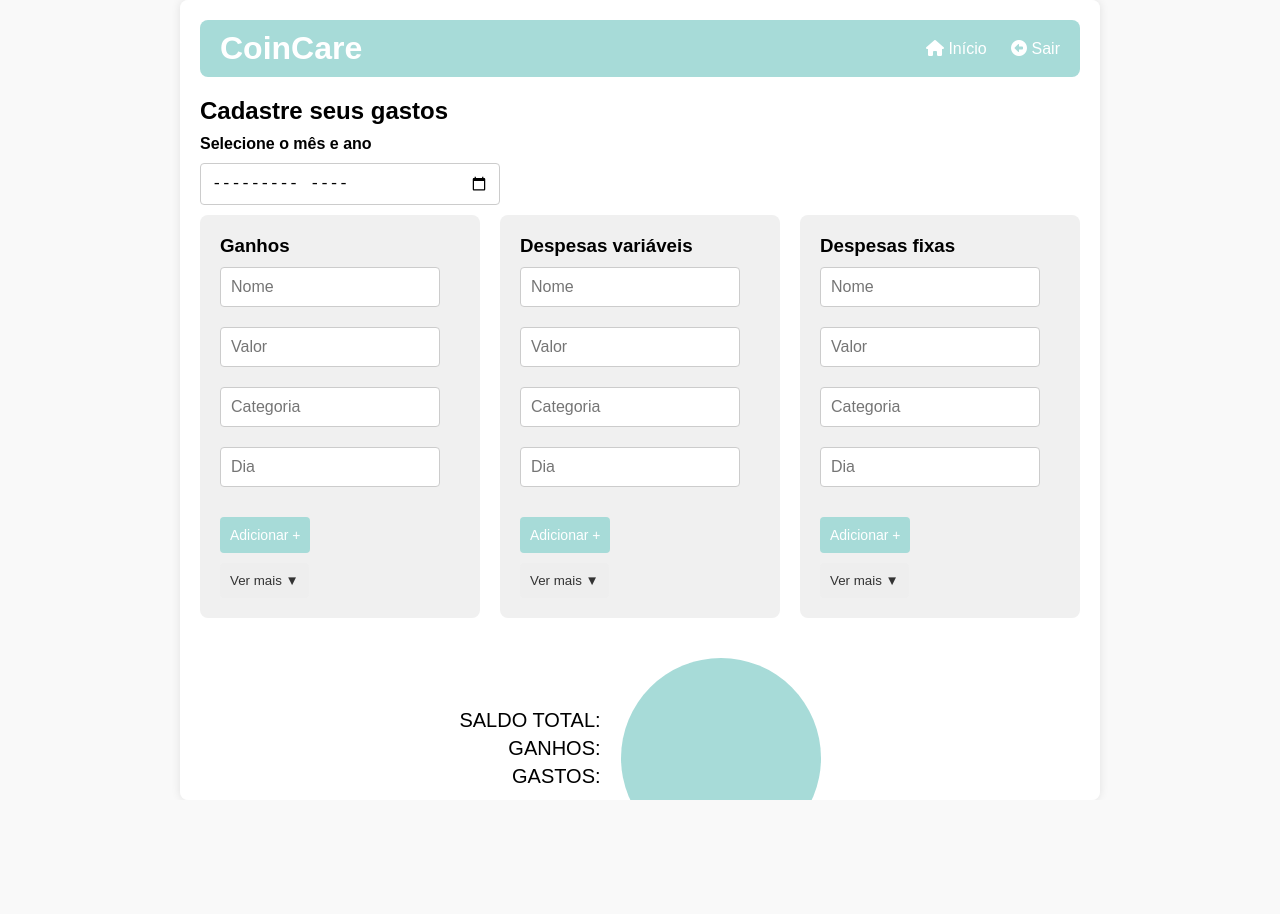
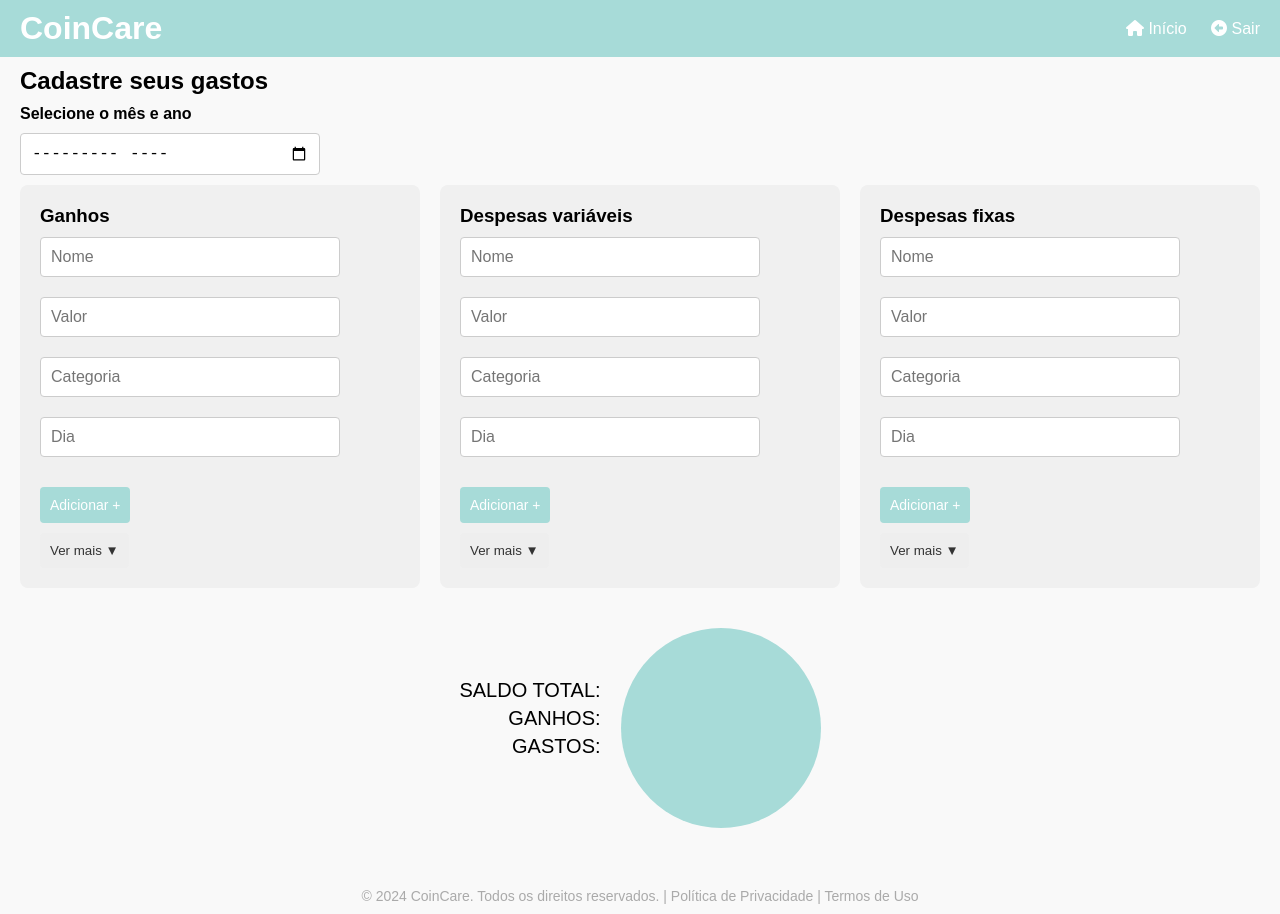
Before and after one commit to ICEI-PUC-Minas-PPLES-TI/plf-es-2024-1-ti1-0387100-coincare, a plain HTML site: page codigo/cadastroGastos.html in a window 1280 px wide. Before the commit the page ends 800 px from the top, so only its background shows below. Drawn offline with Linux system fonts and the light colour scheme.

Commit message:
update css

```diff
--- a/codigo/stylesCadastroGasto.css
+++ b/codigo/stylesCadastroGasto.css
@@ -6,25 +6,13 @@
 
 html, body {
     height: 100%;
+    width: 100%;
     font-family: Arial, sans-serif;
     background-color: #f9f9f9;
-    display: flex;
     justify-content: center;
     align-items: center;
 }
 
-.container {
-    width: 100%;
-    max-width: 1200px;
-    height: 100%;
-    display: flex;
-    flex-direction: column;
-    padding: 20px;
-    background-color: #fff;
-    border-radius: 8px;
-    box-shadow: 0 0 10px rgba(0, 0, 0, 0.1);
-    overflow-y: auto;
-}
 
 header {
     display: flex;
@@ -32,8 +20,6 @@ header {
     align-items: center;
     background-color: #a7dbd8;
     padding: 10px 20px;
-    border-radius: 8px;
-    margin-bottom: 20px;
 }
 
 header h1 {
@@ -48,6 +34,7 @@ header nav a {
 }
 
 main {
+    padding: 10px 20px;
     flex: 1;
 }
 
@@ -147,8 +134,8 @@ footer {
     text-align: center;
     font-size: 14px;
     color: #aaa;
-    margin-top: 20px;
-    padding-top: 10px;
+    margin: 20px;
+    padding: 10px;
 }
 
 /* Modal */
```
